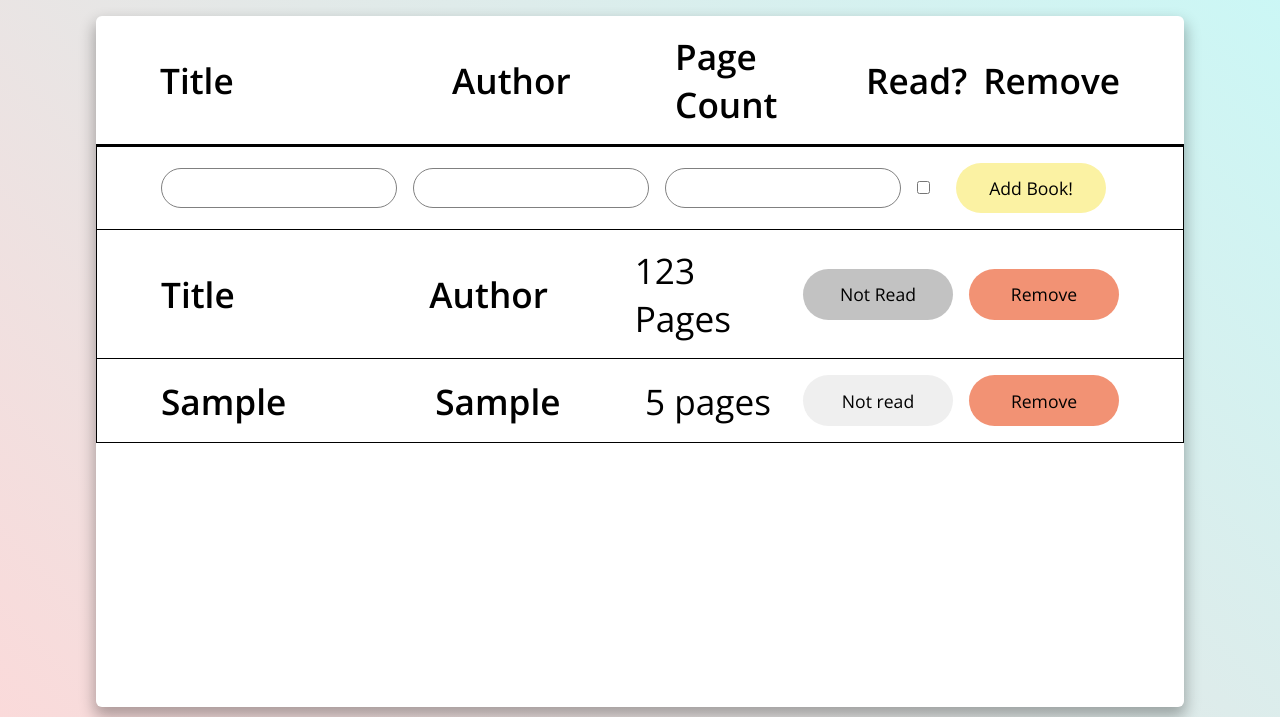
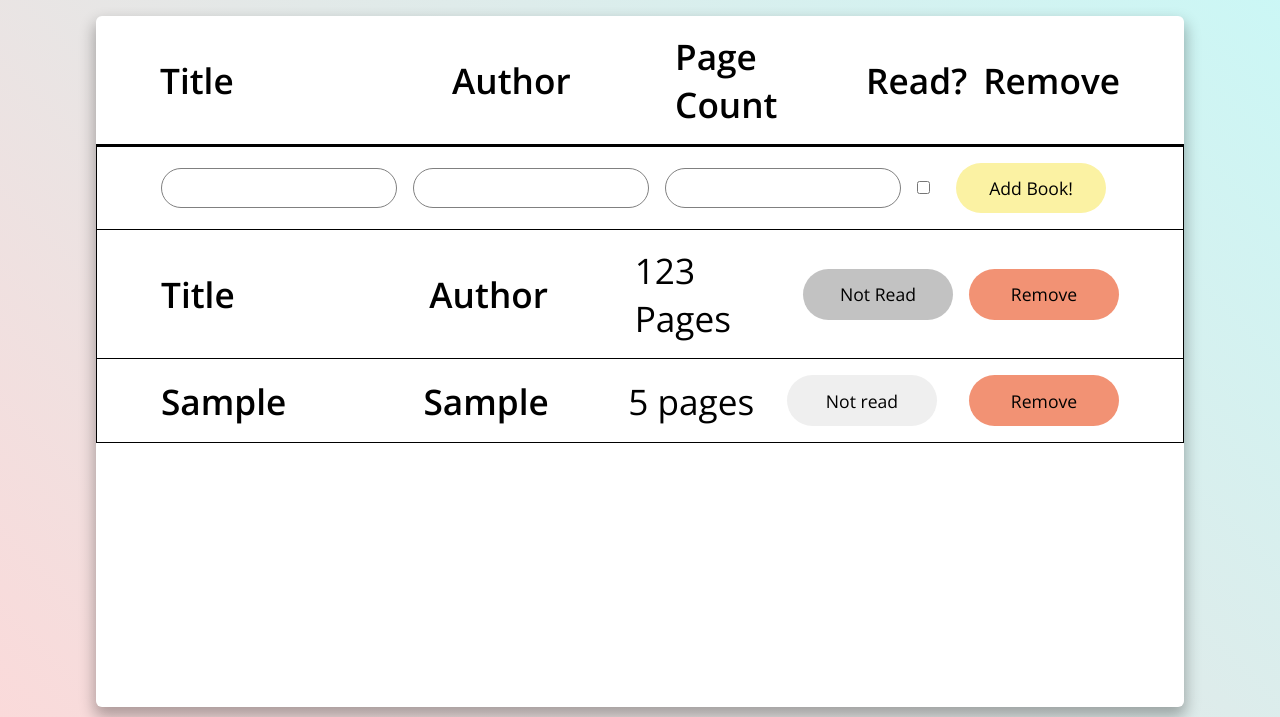
Before and after one commit to jzaager/library, a plain HTML site: page index.html in a window 1280 px wide. Both pictures are taken after typing "Sample", "Sample", "5" into the empty fields and a click on the button "Add Book!". Shown: the top 717 px of the page. Drawn offline with nearby package versions, Linux system fonts and the light colour scheme.

Commit message:
Update styles

```diff
--- a/script.js
+++ b/script.js
@@ -24,7 +24,7 @@
 
   for (let i = 0; i < myLibrary.length; i++) {
 
-    newDisplayBook.classList.add('book');
+    newDisplayBook.classList.add('book', 'created-book');
     newDisplayBook.setAttribute('index', this.getIndex());
 
     displayBookTitle.textContent = this.title;
--- a/styles.css
+++ b/styles.css
@@ -89,6 +89,25 @@
 .book h2,
 .headings  h2{
   flex: 1;
+}
+
+.created-book {
+  gap: 2em;
+}
+
+.created-book h2 {
+  /* flex: 0.75; */
+  max-width: 475px;
+}
+
+.created-book h3 {
+  /* flex: 0.75; */
+  max-width: 380px;
+}
+
+.created-book p {
+  /* flex: 0.65; */
+  max-width: 350px;
 }
 
 .form-row.title {
```
